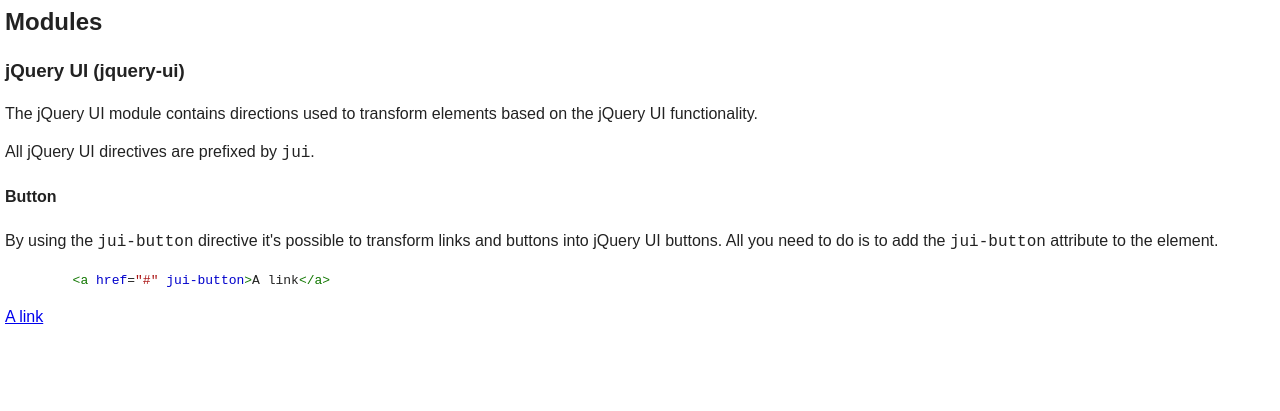
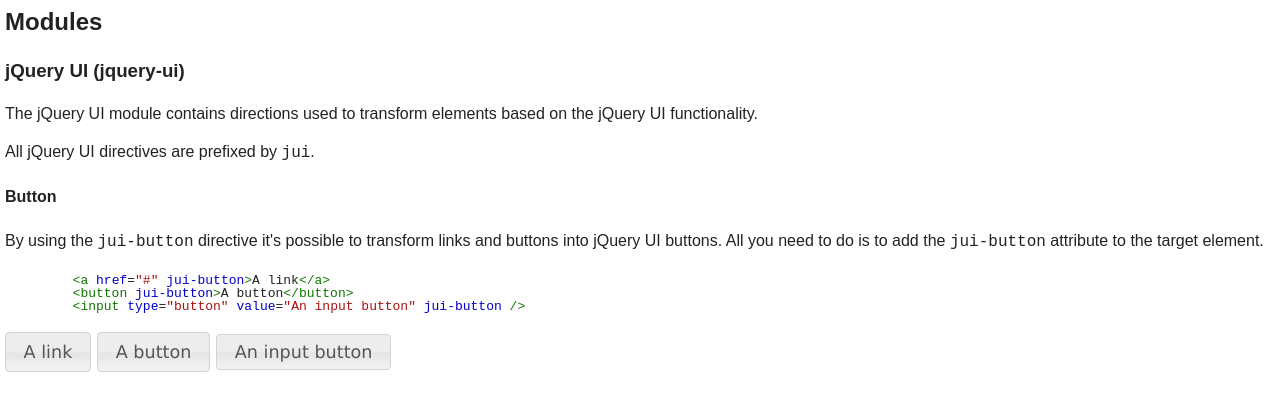
Before and after one commit to mlandalv/angular-modules, a plain HTML site: page docs/index.html in a window 1280 px wide. Shown: the part 83-494 px from the top of the page. Drawn offline with Linux system fonts and the light colour scheme.

Commit message:
Fixed conflict between codemirror and jquery ui

```diff
--- a/docs/index.html
+++ b/docs/index.html
@@ -12,8 +12,8 @@
 
     <!-- Required scripts -->
     <script src="../lib/jquery/jquery-1.8.0.js"></script>
+    <script src="../lib/jquery-ui/jquery-ui-1.8.23.custom.js"></script>
     <script src="../lib/angular/angular-1.0.1.js"></script>
-    <script src="../lib/jquery-ui/jquery-ui-1.8.23.custom.js"></script>
     <script src="../lib/codemirror/lib/codemirror.js"></script>
     <script src="../lib/codemirror/mode/xml/xml.js"></script>
     <script src="../lib/codemirror/mode/javascript/javascript.js"></script>
@@ -34,20 +34,20 @@
     <h4>Button</h4>
     <p>
         By using the <code>jui-button</code> directive it's possible to transform links and buttons into jQuery UI buttons.
-        All you need to do is to add the <code>jui-button</code> attribute to the element.
+        All you need to do is to add the <code>jui-button</code> attribute to the target element.
     </p>
 
     <textarea id="jquery-button-link" codemirror cm-options="{ mode: 'text/html', readOnly: true }">
         <a href="#" jui-button>A link</a>
+        <button jui-button>A button</button>
+        <input type="button" value="An input button" jui-button />
     </textarea>
 
     <a href="#" jui-button>A link</a>
+    <button jui-button>A button</button>
+    <input type="button" value="An input button" jui-button />
 
     <script type="text/javascript">
-        //CodeMirror.fromTextArea(document.getElementById('jquery-button-link'), {
-        //    mode: "text/html",
-        //    readOnly: true
-        //});
         angular.bootstrap(document, ['jquery-ui', 'codemirror']);
     </script>
 </body>
--- a/src/codemirror.js
+++ b/src/codemirror.js
@@ -4,6 +4,10 @@ angular.module('codemirror', []).directive('codemirror', function () {
     return {
         restrict: 'A',
         link: function (scope, element, attrs) {
+            // todo: sync value to model
+
+            console.log('codemirror link');
+
             if (!element.is('textarea')) {
                 throw new Error('Codemirror can only be applied on textarea elements.');
             }
--- a/src/jquery-ui.js
+++ b/src/jquery-ui.js
@@ -3,9 +3,8 @@
 angular.module('jquery-ui', []).directive('juiButton', function () {
     return {
         restrict: 'A',
-        link: function (scope, element, attrs) {
-            debugger;
-            $(element[0]).button();
+        compile: function (element, attrs, transclude) {
+                $(element[0]).button();
         }
     };
 });
```
